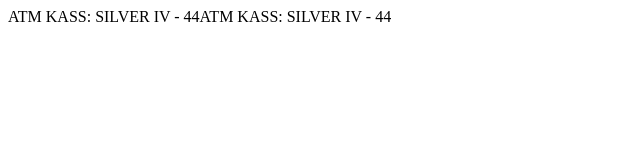
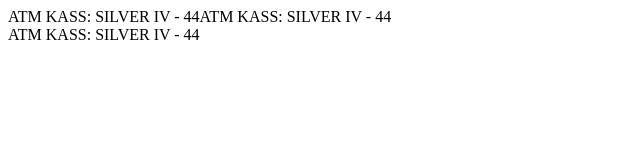
Before and after one commit to Krisalv/lol_tracker, a plain HTML site: page index.html in a window 1280 px wide. Shown: the whole page, without its empty margins (0-640 px from the left). Drawn offline with Linux system fonts and the light colour scheme.

Commit message:
Actualización automática

```diff
--- a/index.html
+++ b/index.html
@@ -1 +1 @@
-<html><body>ATM KASS: SILVER IV - 44</body></html>ATM KASS: SILVER IV - 44
+<html><body>ATM KASS: SILVER IV - 44</body></html>ATM KASS: SILVER IV - 44<br>ATM KASS: SILVER IV - 44
```
